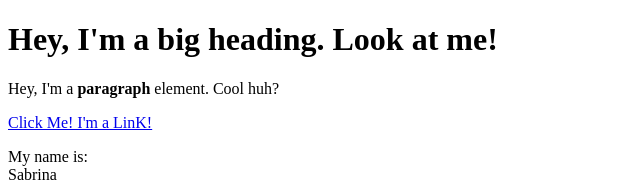
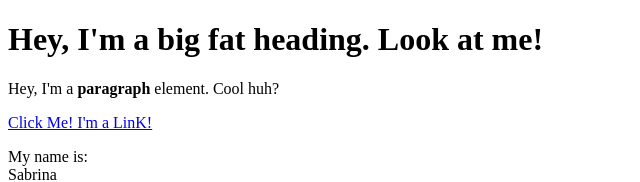
Before and after one commit to PROZAK911/cartoon-hero, a plain HTML site: page test.html in a window 1280 px wide. Shown: the top 182 px of the page, without its empty margins (0-640 px from the left). Drawn offline with Linux system fonts and the light colour scheme.

Commit message:
added 'fat'

```diff
--- a/test.html
+++ b/test.html
@@ -4,7 +4,7 @@
 	<title>Test Page</title>
 </head>
 <body>
-	<h1>Hey, I'm a big heading. Look at me!</h1>
+	<h1>Hey, I'm a big fat heading. Look at me!</h1>
 	<p>Hey, I'm a <b>paragraph</b> element. Cool huh?</p>
 	<a href="https://google.com" target="_blank" title="Let's go to Google!">Click Me! I'm a LinK!</a>
 	<p>My name is:<br>
```
